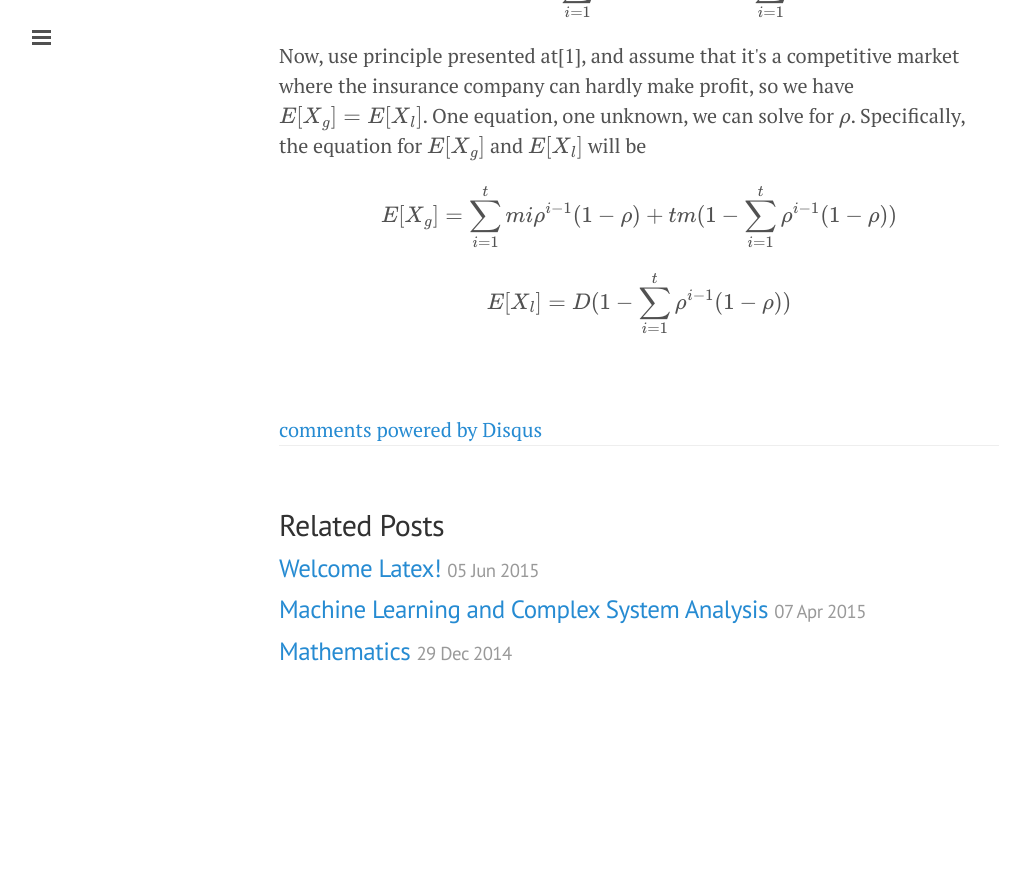
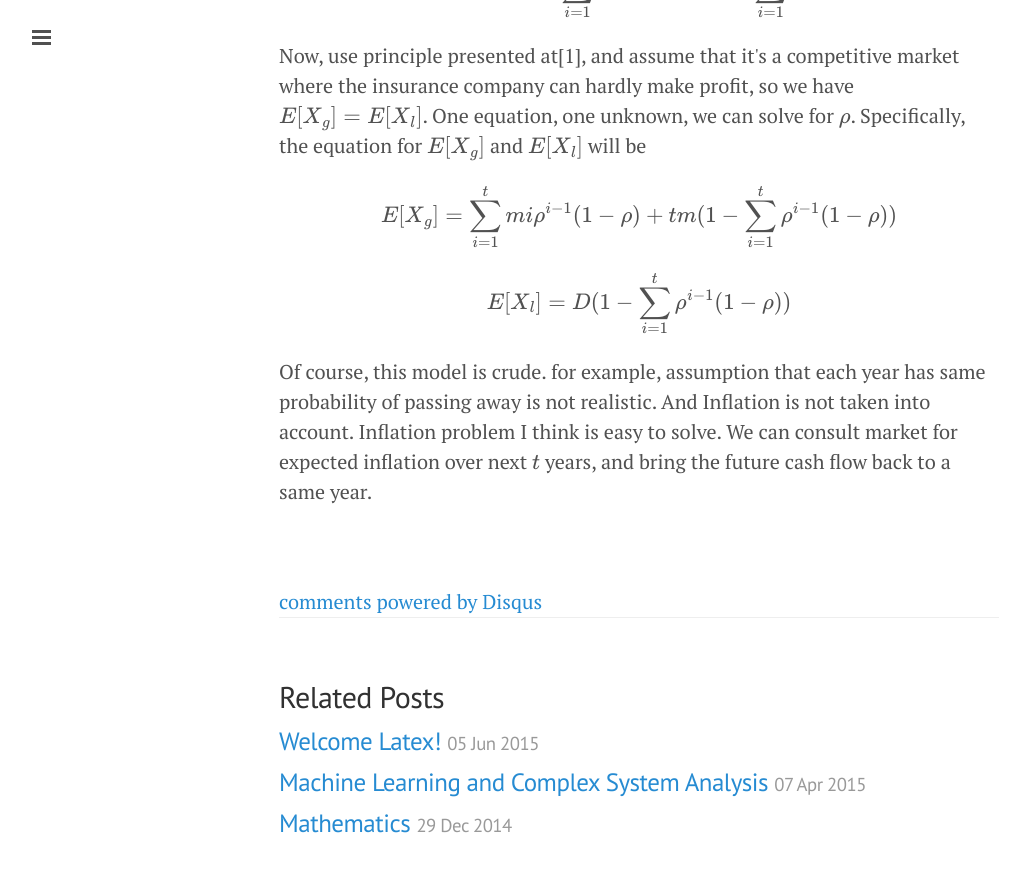
Before and after one commit to cjackie/cjackie.github.com, a Jekyll site: the page built from _posts/2015-06-06-insurance_rate_cal.md, in a window 1280 px wide and 900 px high, scrolled down 1067 px. Shown: the top 872 px of the window, without its empty margins (1-1017 px from the left). Built offline with Jekyll 4.4.1, drawn with Linux system fonts in a browser that asks for light colours; formulas are drawn with MathJax 3; comment, search, counter and statistics services are not loaded; before the commit the page ends 1794 px from its top, so only the background shows below that.

Commit message:
add a note

```diff
--- a/_posts/2015-06-06-insurance_rate_cal.md
+++ b/_posts/2015-06-06-insurance_rate_cal.md
@@ -16,3 +16,5 @@ Now, use principle presented at[1], and assume that it's a competitive market wh
 $$E[X_g]=\sum_{i=1}^{t} mi\rho^{i-1}(1-\rho)+tm(1-\sum_{i=1}^{t} \rho^{i-1}(1-\rho))$$
 $$E[X_l]=D(1-\sum_{i=1}^{t} \rho^{i-1}(1-\rho))$$
 </p>
+<p>
+Of course, this model is crude. for example, assumption that each year has same probability of passing away is not realistic. And Inflation is not taken into account. Inflation problem I think is easy to solve. We can consult market for expected inflation over next $t$ years, and bring the future cash flow back to a same year.
```
